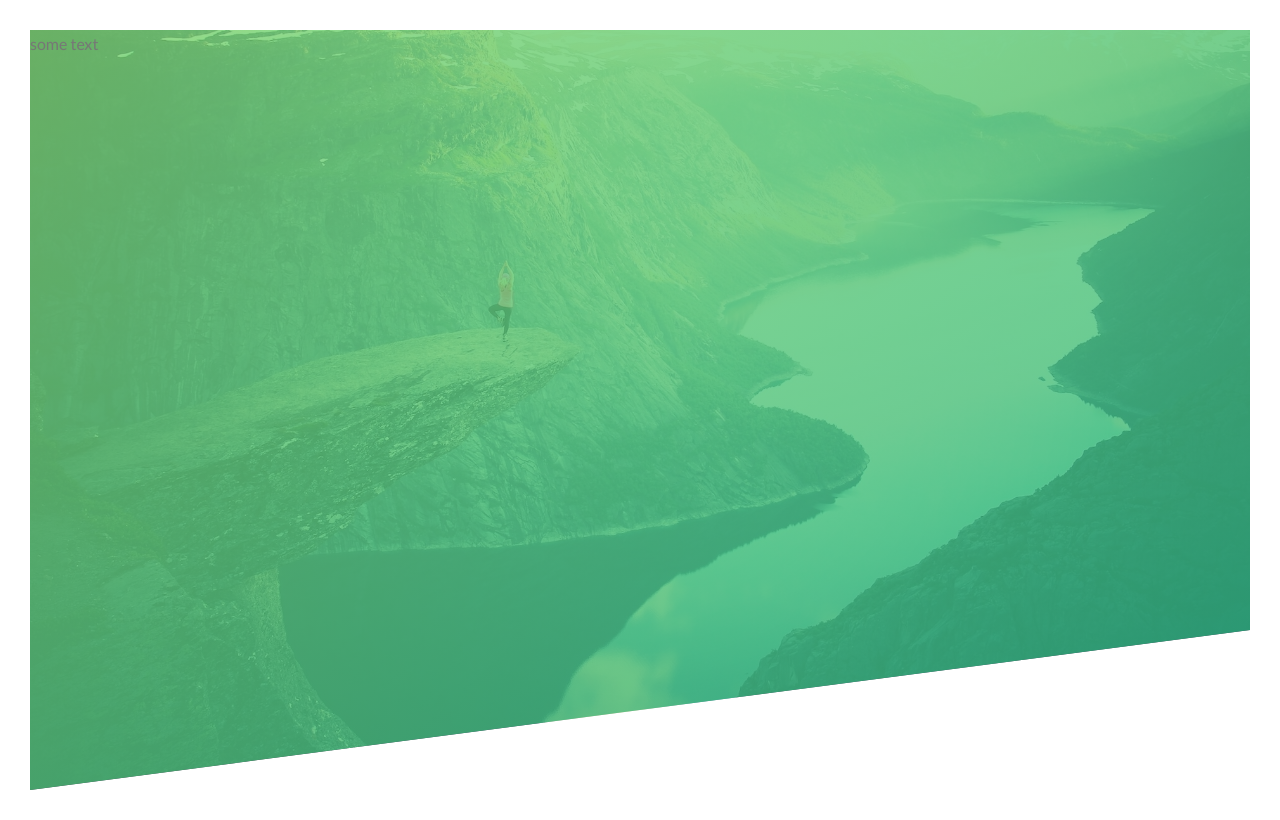
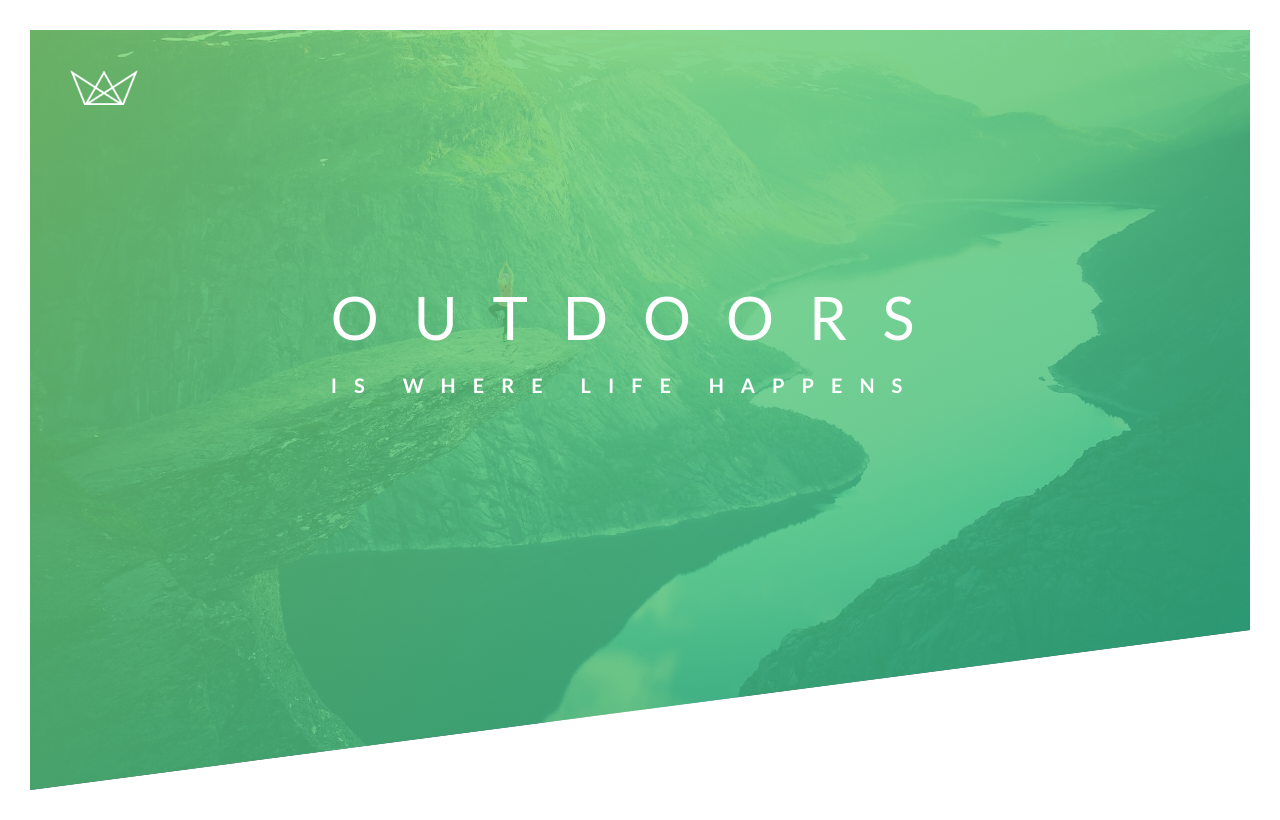
Before and after one commit to siphiwemanda/Natours, a plain HTML site: page index.html in a window 1280 px wide. Drawn offline with Linux system fonts and the light colour scheme.

Commit message:
Header part 2

```diff
--- a/css/style.css
+++ b/css/style.css
@@ -28,4 +28,76 @@ body{
     background-size: cover;
     background-position: top;
     clip-path: polygon(0 0, 100% 0, 100% 75vh, 0 100%);
+    position: relative;
 }
+.logo-box{
+   position: absolute;
+    top: 40px;
+    left: 40px;
+}
+.logo{
+height: 35px;
+}
+
+.text-box{
+    position: absolute;
+    top: 40%;
+    left: 50%;
+    transform: translate(-50%, -50%);
+
+}
+
+.heading-primary{
+    color:#fff;
+    text-transform: uppercase;
+    backface-visibility: hidden;
+}
+
+.heading-primary-main{
+display: block;
+    font-size: 60px;
+    font-weight: 400;
+    letter-spacing:35px;
+
+    animation-name: moveInLeft;
+    animation-duration: 1s;
+    animation-timing-function: ease-in-out;
+}
+.heading-primary-sub{
+    display: block;
+    font-size: 20px;
+    font-weight: 700;
+    letter-spacing:17px;
+
+    animation: moveInRight 1s ease-in-out;
+}
+
+@keyframes moveInLeft {
+    0%{
+        opacity: 0;
+        transform: translateX(-100px);
+    }
+
+    80%{
+        transform: translateX(10px);
+    }
+    100%{
+        opacity: 1;
+        transform: translateX(0);
+    }
+}
+
+@keyframes moveInRight {
+    0%{
+        opacity: 0;
+        transform: translateX(100px);
+    }
+
+    80%{
+        transform: translateX(-10px);
+    }
+    100%{
+        opacity: 1;
+        transform: translateX(0);
+    }
+}
--- a/index.html
+++ b/index.html
@@ -14,7 +14,17 @@
     </head>
     <body>
     <header class="header">
-        some text
+        <div class="logo-box">
+            <img src="img/logo-white.png" alt="logo" class="logo">
+        </div>
+<div class="text-box">
+    <h1 class="heading-primary">
+        <span class="heading-primary-main">OUTDOORS</span>
+        <span class="heading-primary-sub">is where life happens</span>
+
+    </h1>
+</div>
+
     </header>
 
 
```
